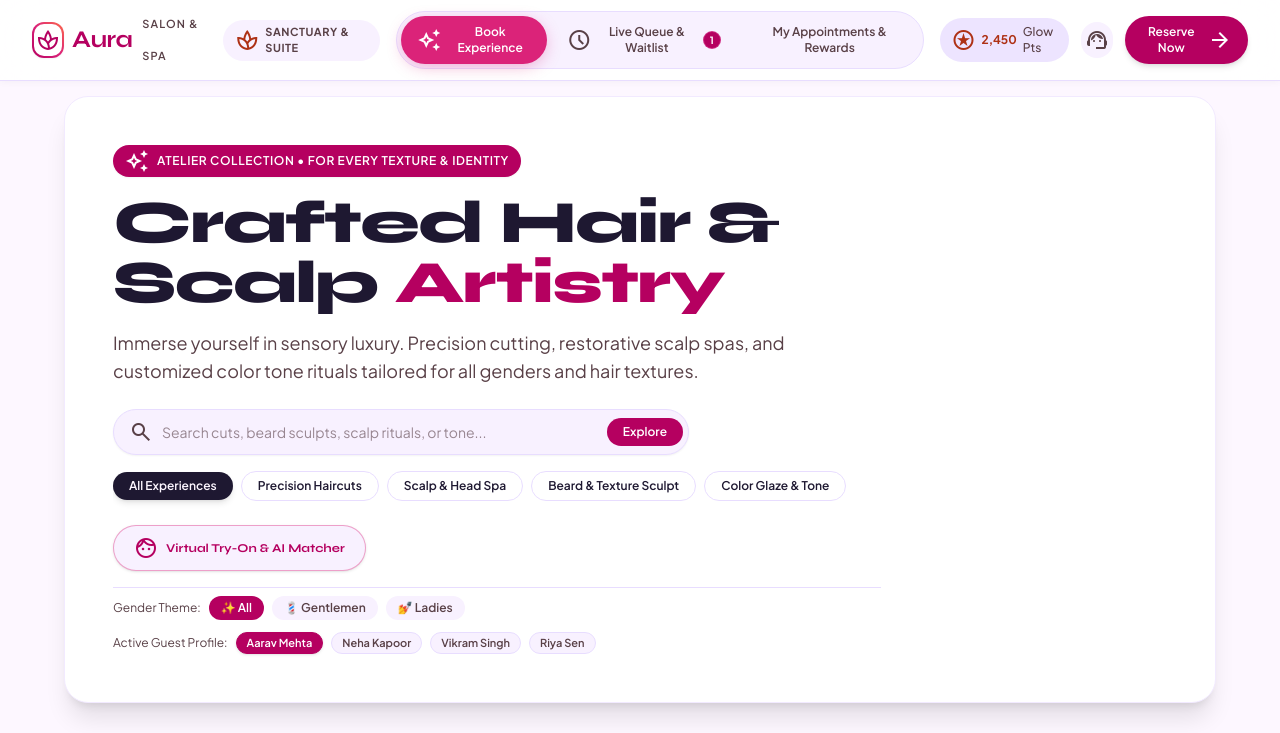
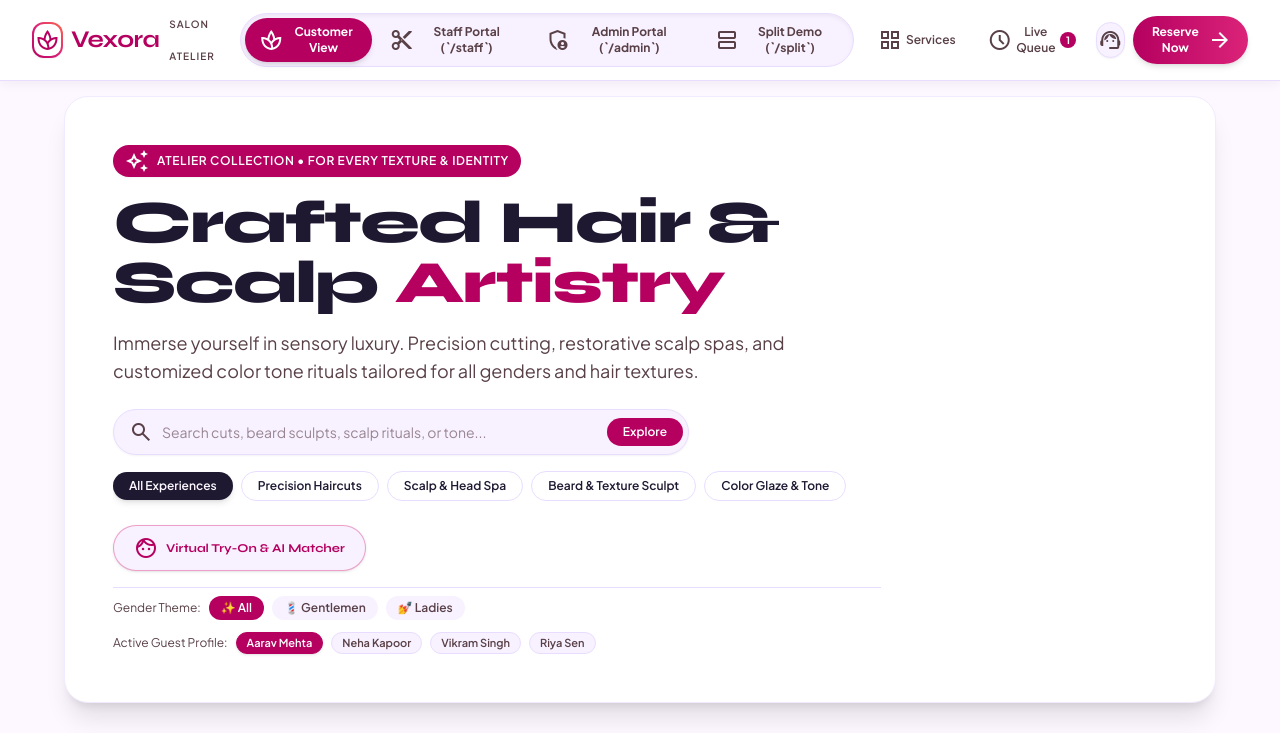
Before and after one commit to Shruti231004/NeuralNexus_VEXORA, a React (Vite) app: page / in a window 1280 px wide. Shown: the top 733 px of the page. Built offline with nearby package versions, Linux system fonts and the light colour scheme; a web font is replaced by a local one.

Commit message:
Fix header buttons and add staff/admin navigation tabs

```diff
--- a/src/components/CustomerView.jsx
+++ b/src/components/CustomerView.jsx
@@ -247,8 +247,9 @@ export default function CustomerView({ store }) {
 
       {/* Active Booking Tracker Card */}
       {primaryBooking && (
-        <section className="max-w-[1360px] mx-auto px-4 md:px-8 w-full">
+        <section id="my-appointments-section" className="max-w-[1360px] mx-auto px-4 md:px-8 w-full">
           <div className="bg-white border border-[#b50060]/30 rounded-3xl p-6 shadow-xl relative overflow-hidden space-y-4">
+
 
             <div className="flex flex-wrap items-center justify-between gap-3 border-b border-[#f2eaff] pb-4">
               <div>
@@ -375,7 +376,8 @@ export default function CustomerView({ store }) {
         <div className="lg:col-span-8 flex flex-col gap-10">
 
           {/* Step 01 • Select Rituals */}
-          <section className="flex flex-col gap-6">
+          <section id="services-section" className="flex flex-col gap-6">
+
             <div className="flex items-end justify-between">
               <div>
                 <span className="font-body text-xs font-bold uppercase text-[#ae3115] tracking-widest">
@@ -625,7 +627,8 @@ export default function CustomerView({ store }) {
         </div>
 
         {/* Right Column: Sticky Reservation Cart & Guarantee (4 cols) */}
-        <aside className="lg:col-span-4 lg:sticky lg:top-28 w-full">
+        <aside id="booking-section" className="lg:col-span-4 lg:sticky lg:top-28 w-full">
+
           <div className="rounded-3xl p-6 bg-white border border-[#f2eaff] shadow-xl flex flex-col gap-5">
 
             {/* Header */}
--- a/src/components/Header.jsx
+++ b/src/components/Header.jsx
@@ -1,94 +1,134 @@
 import React from 'react';
-import { STYLISTS } from '../services/store';
 
 export default function Header({ currentRoute, onNavigate, waitingCount }) {
+
+  const handleSectionScroll = (sectionId) => {
+    if (currentRoute !== 'customer') {
+      onNavigate('customer');
+      setTimeout(() => {
+        const el = document.getElementById(sectionId);
+        if (el) el.scrollIntoView({ behavior: 'smooth' });
+      }, 150);
+    } else {
+      const el = document.getElementById(sectionId);
+      if (el) el.scrollIntoView({ behavior: 'smooth' });
+    }
+  };
+
   return (
-    <header className="fixed top-0 left-0 right-0 z-50 bg-[#ffffff]/90 backdrop-blur-xl border-b border-[#e8ddff] shadow-[0_1px_8px_rgba(0,0,0,0.04)]">
-      <div className="h-20 max-w-[1360px] mx-auto px-4 md:px-8 flex items-center justify-between gap-4">
+    <header className="fixed top-0 left-0 right-0 z-50 bg-[#ffffff]/95 backdrop-blur-xl border-b border-[#e8ddff] shadow-[0_2px_12px_rgba(0,0,0,0.06)]">
+      <div className="h-20 max-w-[1360px] mx-auto px-4 md:px-8 flex items-center justify-between gap-3">
 
         {/* Brand Logo & Name */}
-        <div className="flex items-center gap-4">
-          <a
-            href="/"
-            onClick={(e) => { e.preventDefault(); onNavigate('customer'); }}
-            className="flex items-center gap-2 group"
+        <div className="flex items-center gap-3">
+          <button
+            type="button"
+            onClick={() => onNavigate('customer')}
+            className="flex items-center gap-2 group text-left"
           >
-            <div className="w-9 h-9 rounded-xl bg-gradient-to-tr from-[#b50060] via-[#db2379] to-[#fd6a49] p-0.5 shadow-sm flex items-center justify-center">
+            <div className="w-9 h-9 rounded-xl bg-gradient-to-tr from-[#b50060] via-[#db2379] to-[#fd6a49] p-0.5 shadow-sm flex items-center justify-center group-hover:scale-105 transition-transform">
               <div className="w-full h-full bg-[#ffffff] rounded-[10px] flex items-center justify-center">
                 <span className="material-symbols-outlined text-[#b50060] text-xl">spa</span>
               </div>
             </div>
             <div className="flex flex-col">
               <span className="font-headline font-bold text-2xl text-[#b50060] tracking-tight flex items-center gap-1.5">
-                Aura <span className="hidden sm:inline-block font-body text-[11px] uppercase text-[#594047] tracking-widest pl-1 font-semibold">Salon & Spa</span>
+                Vexora <span className="hidden sm:inline-block font-body text-[10px] uppercase text-[#594047] tracking-widest pl-1 font-semibold">Salon Atelier</span>
               </span>
             </div>
-          </a>
-
-          <div className="hidden xl:flex items-center gap-1.5 px-3 py-1 rounded-full bg-[#f8f1ff] text-[#594047]">
-            <span className="material-symbols-outlined text-[#ae3115] text-sm">spa</span>
-            <span className="font-body text-[11px] uppercase tracking-wider font-bold text-[#594047]">Sanctuary & Suite</span>
-          </div>
+          </button>
         </div>
 
-        {/* Pure Customer Navigation Bar */}
-        <nav className="hidden lg:flex items-center gap-1 p-1 rounded-full bg-[#f8f1ff] border border-[#e8ddff]">
+        {/* Portal Switcher Tabs (Customer, Staff, Admin, Split Demo) */}
+        <div className="flex items-center gap-1 p-1 rounded-full bg-[#f8f1ff] border border-[#e8ddff] shadow-inner">
           <button
             onClick={() => onNavigate('customer')}
-            className={`px-4 py-2 rounded-full font-body text-xs font-semibold transition-all duration-200 flex items-center gap-2 ${
+            className={`px-3.5 py-1.5 rounded-full font-body text-xs font-bold transition-all flex items-center gap-1.5 ${
               currentRoute === 'customer'
-                ? 'bg-[#db2379] text-white shadow-[0_4px_16px_-2px_rgba(219,35,121,0.35)]'
+                ? 'bg-[#b50060] text-white shadow-md'
                 : 'text-[#594047] hover:bg-[#ede4ff] hover:text-[#1e1831]'
             }`}
           >
-            <span className="material-symbols-outlined text-base">auto_awesome</span>
-            <span>Book Experience</span>
+            <span className="material-symbols-outlined text-sm">spa</span>
+            <span>Customer View</span>
           </button>
 
           <button
-            onClick={() => onNavigate('customer')}
-            className="px-4 py-2 rounded-full font-body text-xs font-semibold text-[#594047] hover:bg-[#ede4ff] hover:text-[#1e1831] transition-all flex items-center gap-1.5"
+            onClick={() => onNavigate('staff')}
+            className={`px-3.5 py-1.5 rounded-full font-body text-xs font-bold transition-all flex items-center gap-1.5 ${
+              currentRoute === 'staff'
+                ? 'bg-[#7d2dce] text-white shadow-md'
+                : 'text-[#594047] hover:bg-[#ede4ff] hover:text-[#1e1831]'
+            }`}
           >
-            <span className="material-symbols-outlined text-base">schedule</span>
-            <span>Live Queue & Waitlist</span>
+            <span className="material-symbols-outlined text-sm">content_cut</span>
+            <span>Staff Portal (`/staff`)</span>
+          </button>
+
+          <button
+            onClick={() => onNavigate('admin')}
+            className={`px-3.5 py-1.5 rounded-full font-body text-xs font-bold transition-all flex items-center gap-1.5 ${
+              currentRoute === 'admin'
+                ? 'bg-[#1e1831] text-white shadow-md'
+                : 'text-[#594047] hover:bg-[#ede4ff] hover:text-[#1e1831]'
+            }`}
+          >
+            <span className="material-symbols-outlined text-sm">admin_panel_settings</span>
+            <span>Admin Portal (`/admin`)</span>
+          </button>
+
+          <button
+            onClick={() => onNavigate('split')}
+            className={`hidden md:flex px-3.5 py-1.5 rounded-full font-body text-xs font-bold transition-all items-center gap-1.5 ${
+              currentRoute === 'split'
+                ? 'bg-gradient-to-r from-[#b50060] to-[#7d2dce] text-white shadow-md'
+                : 'text-[#594047] hover:bg-[#ede4ff] hover:text-[#1e1831]'
+            }`}
+          >
+            <span className="material-symbols-outlined text-sm">splitscreen</span>
+            <span>Split Demo (`/split`)</span>
+          </button>
+        </div>
+
+        {/* Quick Action Navigation & Reserve CTA */}
+        <div className="flex items-center gap-2">
+
+          {/* Quick Sub-navigation links for Customer experience */}
+          <button
+            onClick={() => handleSectionScroll('services-section')}
+            className="hidden xl:flex items-center gap-1 px-3 py-1.5 rounded-full text-xs font-semibold text-[#594047] hover:bg-[#f8f1ff] hover:text-[#b50060] transition-colors"
+          >
+            <span className="material-symbols-outlined text-sm">grid_view</span>
+            <span>Services</span>
+          </button>
+
+          <button
+            onClick={() => handleSectionScroll('my-appointments-section')}
+            className="hidden xl:flex items-center gap-1 px-3 py-1.5 rounded-full text-xs font-semibold text-[#594047] hover:bg-[#f8f1ff] hover:text-[#b50060] transition-colors"
+          >
+            <span className="material-symbols-outlined text-sm">schedule</span>
+            <span>Live Queue</span>
             {waitingCount > 0 && (
-              <span className="bg-[#b50060] text-white text-[10px] font-bold px-1.5 py-0.2 rounded-full border border-pink-400/40">
+              <span className="bg-[#b50060] text-white text-[10px] font-bold px-1.5 py-0.2 rounded-full">
                 {waitingCount}
               </span>
             )}
           </button>
 
-          <button
-            onClick={() => onNavigate('customer')}
-            className="px-4 py-2 rounded-full font-body text-xs font-semibold text-[#594047] hover:bg-[#ede4ff] hover:text-[#1e1831] transition-all"
-          >
-            My Appointments & Rewards
-          </button>
-        </nav>
-
-        {/* Right Actions & Glow Pts */}
-        <div className="flex items-center gap-2 sm:gap-3">
-
-          {/* Glow Pts */}
-          <div className="hidden md:flex items-center gap-1.5 px-3 py-1.5 rounded-full bg-[#ede4ff] text-[#1e1831] font-body text-xs">
-            <span className="material-symbols-outlined text-[#ae3115] text-base">stars</span>
-            <span className="font-bold text-[#ae3115]">2,450</span>
-            <span className="text-[#594047] font-medium hidden xl:inline">Glow Pts</span>
-          </div>
-
-          {/* Concierge Button */}
+          {/* Concierge Support Button */}
           <button
             type="button"
-            className="w-9 h-9 rounded-full flex items-center justify-center bg-[#f8f1ff] text-[#594047] hover:bg-[#ede4ff] hover:text-[#1e1831] transition-colors"
-            title="Concierge Service"
+            onClick={() => alert("📞 Aura Concierge Hotline: +1 (555) 019-2872\nAvailable 9 AM - 9 PM for VIP reservations & scalp consultations.")}
+            className="w-9 h-9 rounded-full flex items-center justify-center bg-[#f8f1ff] border border-[#e8ddff] text-[#594047] hover:bg-[#ede4ff] hover:text-[#1e1831] transition-colors shadow-sm"
+            title="Concierge VIP Support"
           >
             <span className="material-symbols-outlined text-base">support_agent</span>
           </button>
 
           {/* Reserve Now CTA Button */}
           <button
-            onClick={() => onNavigate('customer')}
-            className="hidden sm:inline-flex items-center gap-1.5 px-4 py-2 rounded-full bg-[#b50060] hover:bg-[#8e004a] text-white font-body text-xs font-semibold shadow-md transition-all"
+            onClick={() => handleSectionScroll('booking-section')}
+            className="inline-flex items-center gap-1.5 px-4 py-2 rounded-full bg-gradient-to-r from-[#b50060] to-[#db2379] hover:from-[#8e004a] hover:to-[#b50060] text-white font-body text-xs font-bold shadow-md hover:shadow-lg transition-all"
           >
             <span>Reserve Now</span>
             <span className="material-symbols-outlined text-sm">arrow_forward</span>
```
